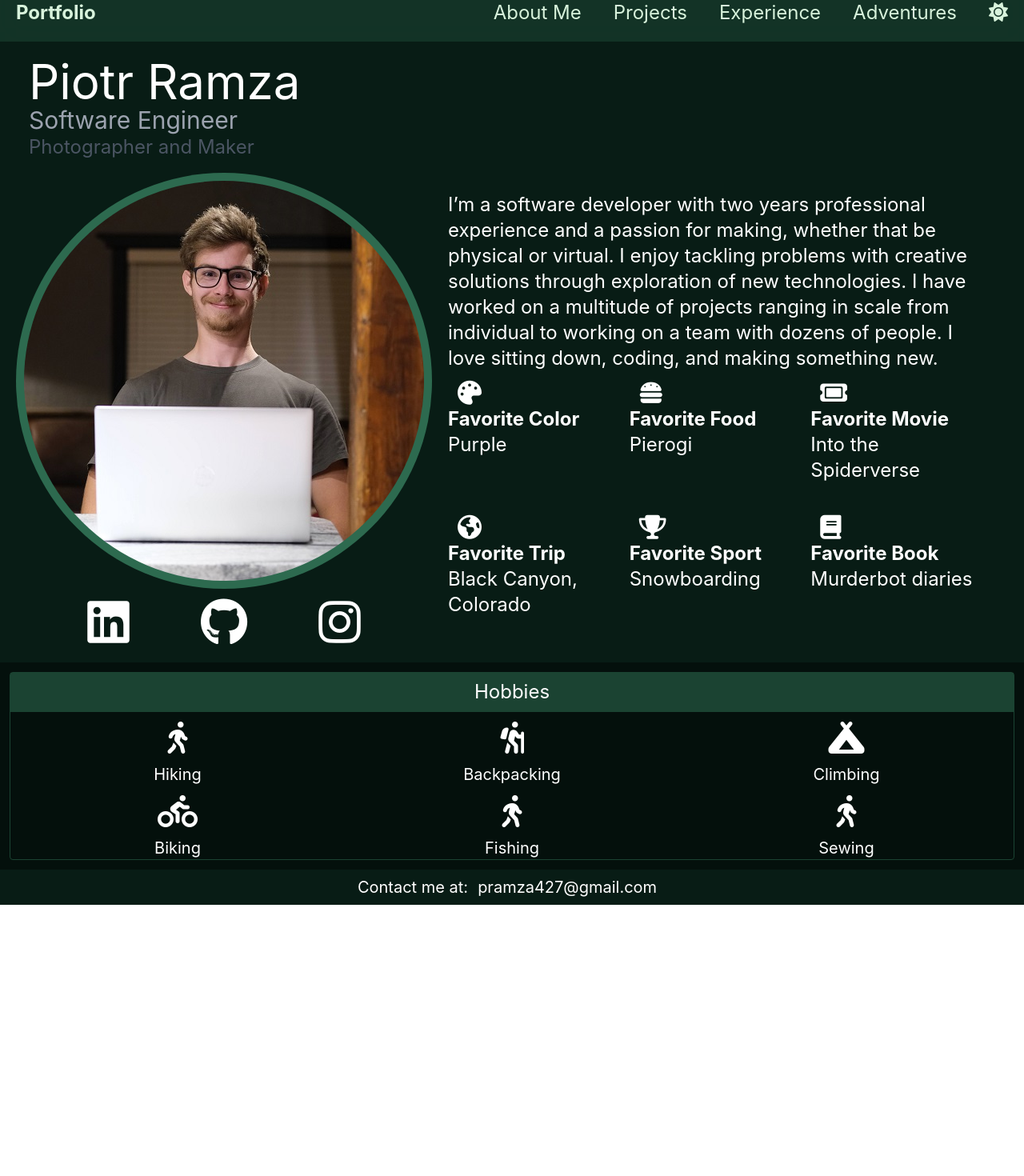
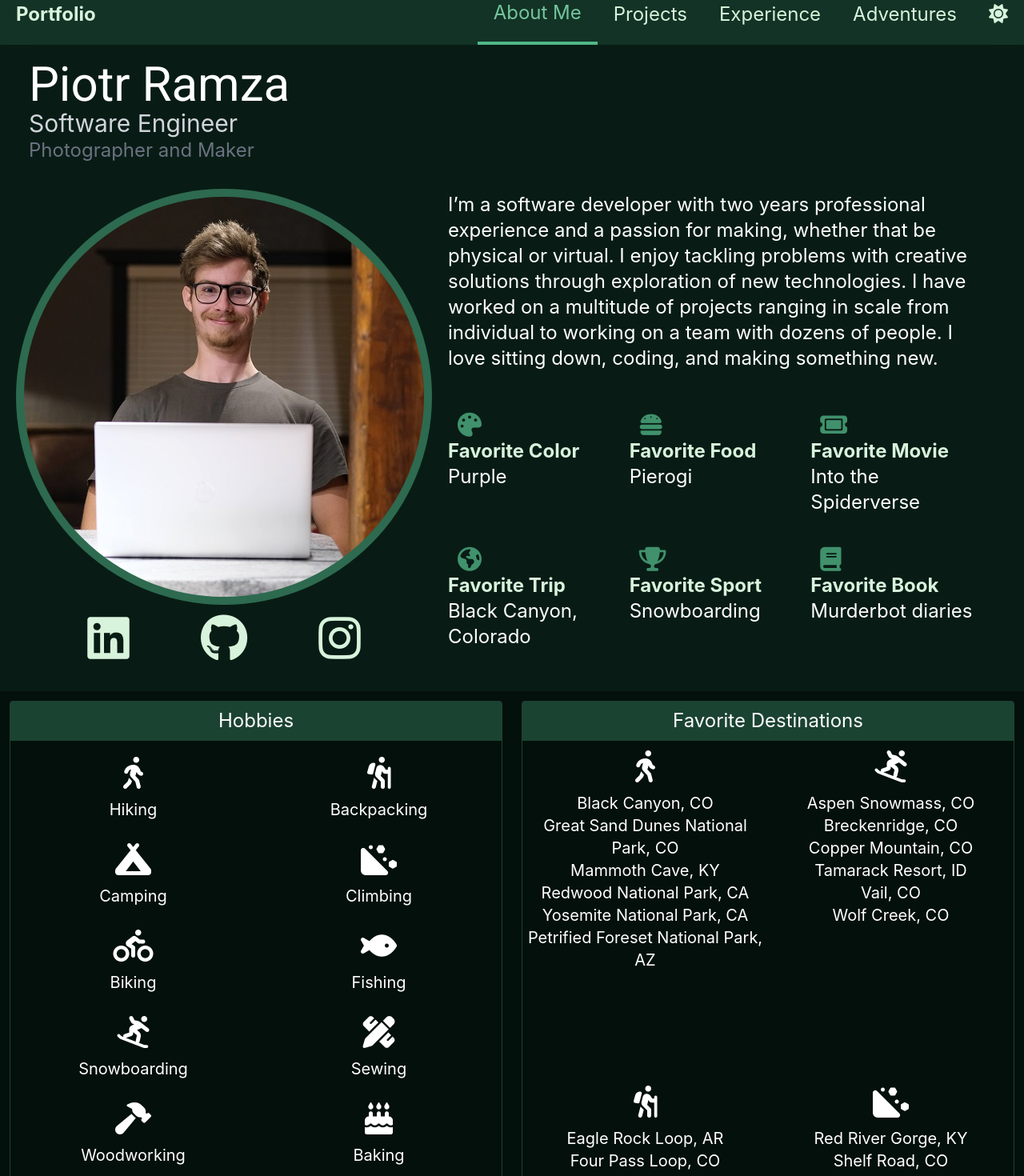
Before and after one commit to pramza427/showcase, a React (Create React App) app: page / in a window 1280 px wide. Shown: the part 20-1490 px from the top of the page at 80% size. Before the commit the page ends 1151 px from the top, so only its background shows below. Built offline with nearby package versions, Linux system fonts and the light colour scheme.

Commit message:
Improve About me page and begin dark mode

```diff
--- a/public/index.html
+++ b/public/index.html
@@ -1,21 +1,25 @@
 <!DOCTYPE html>
 <html lang="en">
+
 <head>
   <meta charset="utf-8" />
   <link rel="icon" href="%PUBLIC_URL%/favicon.ico" />
   <script src="https://kit.fontawesome.com/f1945f82f5.js" crossorigin="anonymous"></script>
   <meta name="viewport" content="width=device-width, initial-scale=1" />
   <meta name="theme-color" content="#000000" />
-    <meta
-      name="description"
-      content="All about Piotr Ramza"
-    />
+  <meta name="description" content="All about Piotr Ramza" />
   <link rel="apple-touch-icon" href="%PUBLIC_URL%/logo192.png" />
   <link rel="manifest" href="%PUBLIC_URL%/manifest.json" />
+  <link rel="preconnect" href="https://fonts.googleapis.com">
+  <link rel="preconnect" href="https://fonts.gstatic.com" crossorigin>
+  <link href="https://fonts.googleapis.com/css2?family=Roboto&display=swap" rel="stylesheet">
+
   <title>Piotr Ramza Portfolio</title>
 </head>
+
 <body>
   <noscript>You need to enable JavaScript to run this app.</noscript>
   <div id="root"></div>
 </body>
+
 </html>
--- a/src/App.css
+++ b/src/App.css
@@ -17,13 +17,10 @@
   color: #61dafb;
 }
 
-@keyframes App-logo-spin {
-  from {
-    transform: rotate(0deg);
-  }
-  to {
-    transform: rotate(360deg);
-  }
+.roboto-regular {
+  font-family: "Roboto", sans-serif;
+  font-weight: 400;
+  font-style: normal;
 }
 
 .carouselContainer {
--- a/src/App.js
+++ b/src/App.js
@@ -9,26 +9,24 @@ function App() {
   const [page, setPage] = useState(0);
   const [isDark, setIsDark] = useState(false);
 
+  // set isDark when loading browser
   useEffect(() => {
     var dark = localStorage.getItem("isDark");
-    console.log(dark)
     dark = dark ?? true;
-    console.log(dark)
-    if(dark === true){
+    if (dark === true) {
       document.getElementById("root").classList.add("dark");
     }
-    else{
+    else {
       document.getElementById("root").classList.remove("dark");
     }
     setIsDark(dark)
-    console.log(isDark)
   }, []);
 
-  function setDisplayMode(bool){
-    if(bool === true){
+  function setDisplayMode(bool) {
+    if (bool === true) {
       document.getElementById("root").classList.add("dark");
     }
-    else{
+    else {
       document.getElementById("root").classList.remove("dark");
     }
     localStorage.setItem("isDark", bool)
@@ -63,40 +61,48 @@ function App() {
   }
 
   return (
-    <div className="bg-gray-100 dark:bg-seagreen-950 text-sm md:text-xl ">
+    <div className="bg-gray-100 dark:bg-mint-950 text-sm md:text-xl ">
       <main className='App-main text-black dark:text-white flex flex-col'>
-        <nav className='w-full text-sm md:text-2xl text-center bg-seagreen-800 text-seagreen-100 sticky top-0 bg-opacity-70 backdrop-blur-[18px]'>
+        <nav className='w-full text-sm md:text-2xl text-center bg-mint-800 text-mint-100 sticky top-0 bg-opacity-70 backdrop-blur-[18px]'>
           <div className='flex justify-center items-center '>
             <div className='p-5 font-bold'>Portfolio</div>
             <div className='flex-grow' />
-            <div className='p-5 cursor-pointer hover:bg-seagreen-800'
+            <div className={page === Pages.ABOUT
+              ? "p-5 text-mint-400 border-b-4 border-mint-500 "
+              : "p-5 cursor-pointer hover:text-mint-500"}
               onClick={() => setPage(Pages.ABOUT)}>
               About Me
             </div>
-            <div className='p-5 cursor-pointer hover:bg-seagreen-800'
+            <div className={page === Pages.PROJECTS
+              ? "p-5 text-mint-400 border-b-4 border-mint-500 "
+              : "p-5 cursor-pointer hover:text-mint-500"}
               onClick={() => setPage(Pages.PROJECTS)}>
               Projects
             </div>
-            <div className='p-5 cursor-pointer hover:bg-seagreen-800'
+            <div className={page === Pages.EXPERIENCE
+              ? "p-5 text-mint-400 border-b-4 border-mint-500 "
+              : "p-5 cursor-pointer hover:text-mint-500"}
               onClick={() => setPage(Pages.EXPERIENCE)}>
               Experience
             </div>
-            <div className='p-5 cursor-pointer hover:bg-seagreen-800'
+            <div className={page === Pages.ADVENTURES
+              ? "p-5 text-mint-400 border-b-4 border-mint-500 "
+              : "p-5 cursor-pointer hover:text-mint-500"}
               onClick={() => setPage(Pages.ADVENTURES)}>
               Adventures
             </div>
-            <div className='p-5 cursor-pointer hover:bg-seagreen-800'
+            <div className='p-5 cursor-pointer hover:text-mint-500'
               onClick={() => setDisplayMode(!isDark)}>
-                {isDark === true ? <i class="fa-solid fa-sun"></i> : <i class="fa-solid fa-moon"></i>}
+              {isDark === true ? <i class="fa-solid fa-sun"></i> : <i class="fa-solid fa-moon"></i>}
             </div>
           </div>
         </nav>
 
         {mainContent}
 
-        <div className='flex-grow'/>
+        <div className='flex-grow' />
 
-        <footer className='flex p-2 text-white items-center justify-center bg-seagreen-700 dark:bg-seagreen-900'>
+        <footer className='flex p-2 text-white items-center justify-center bg-mint-700 dark:bg-mint-900'>
           <div className='select-none'>
             Contact me at:
           </div>
--- a/src/pages/AboutPage.js
+++ b/src/pages/AboutPage.js
@@ -2,67 +2,67 @@ function AboutPage() {
 
     return (
         <div>
-            <div className="p-5 flex flex-col bg-seagreen-100 dark:bg-seagreen-900">
+            <div className="p-5 flex flex-col bg-mint-100 dark:bg-mint-900">
                 <div className="m-4 mt-0">
-                    <div className="text-6xl font-roboto">Piotr Ramza</div>
-                    <div className="text-3xl text-gray-400">Software Engineer</div>
-                    <div className="text-2xl text-gray-600">Photographer and Maker</div>
+                    <div className="text-6xl roboto-regular text-mint-900 dark:text-white">Piotr Ramza</div>
+                    <div className="text-3xl text-mint-800 dark:text-gray-300">Software Engineer</div>
+                    <div className="text-2xl text-mint-600 dark:text-gray-500">Photographer and Maker</div>
                 </div>
                 <div className="flex flex-col lg:flex-row items-center">
                     <div className="inline-block">
-                        <div className="flex items-center justify-center rounded-full bg-seagreen-700 min-w-[320px] h-[320px] md:min-w-[420px] md:h-[420px] xl:min-w-[520px] xl:h-[520px]">
+                        <div className="flex items-center justify-center rounded-full bg-mint-700 min-w-[320px] h-[320px] md:min-w-[420px] md:h-[420px] xl:min-w-[520px] xl:h-[520px]">
                             <img alt="Me" className="rounded-full min-w-[300px] h-[300px] md:min-w-[400px] md:h-[400px] xl:min-w-[500px] xl:h-[500px]" src="imgs/me.jpg" />
                         </div>
-                        <div className="mt-3 flex justify-evenly">
+                        <div className="mt-3 flex justify-evenly text-mint-800 dark:text-mint-100">
                             <a href="https://www.linkedin.com/in/piotrramza/">
-                                <i class="fa-brands fa-3x fa-linkedin"></i>
+                                <i class="fa-brands fa-3x fa-linkedin hover:text-mint-600"></i>
                             </a>
-                            <a href="https://www.linkedin.com/in/piotrramza/">
-                                <i class="fa-brands fa-3x fa-github"></i>
+                            <a href="https://github.com/pramza427">
+                                <i class="fa-brands fa-3x fa-github  hover:text-mint-600"></i>
                             </a>
                             <a href="https://www.instagram.com/p_ramza/">
-                                <i class="fa-brands fa-3x fa-instagram"></i>
+                                <i class="fa-brands fa-3x fa-instagram  hover:text-mint-600"></i>
                             </a>
                         </div>
                     </div>
 
                     <div className="p-5 flex flex-col items-center text-2xl">
-                        <div>
+                        <div className="pb-10">
                             I’m a software developer with two years professional experience and a passion for making, whether that be physical or virtual. I enjoy tackling problems with creative solutions through exploration of new technologies. I have worked on a multitude of projects ranging in scale from individual to working on a team with dozens of people. I love sitting down, coding, and making something new.
                         </div>
                         <div id="favorites" className="w-full m-3 rounded">
                             <div className="grid grid-cols-2 md:grid-cols-3 gap-y-10">
                                 <div className="">
-                                    <i className="fas fa-lg md:fa-3x fa-palette m-3" />
-                                    <div className="font-bold">Favorite Color</div>
+                                    <i className="fas fa-lg md:fa-3x fa-palette m-3 text-mint-600" />
+                                    <div className="font-bold text-mint-900 dark:text-mint-100">Favorite Color</div>
                                     <div className="">Purple</div>
                                 </div>
 
                                 <div className="">
-                                    <i className="fas fa-lg md:fa-2x fa-burger m-3" />
-                                    <div className="font-bold">Favorite Food</div>
+                                    <i className="fas fa-lg md:fa-2x fa-burger m-3 text-mint-600" />
+                                    <div className="font-bold text-mint-900 dark:text-mint-100">Favorite Food</div>
                                     <div className="">Pierogi</div>
                                 </div>
                                 <div className="">
-                                    <i className="fas fa-lg md:fa-2x fa-ticket m-3" />
-                                    <div className="font-bold">Favorite Movie</div>
+                                    <i className="fas fa-lg md:fa-2x fa-ticket m-3 text-mint-600" />
+                                    <div className="font-bold text-mint-900 dark:text-mint-100">Favorite Movie</div>
                                     <div className="">Into the Spiderverse</div>
                                 </div>
 
                                 <div className="">
-                                    <i className="fas fa-lg md:fa-2x fa-earth-americas m-3" />
-                                    <div className="font-bold">Favorite Trip</div>
+                                    <i className="fas fa-lg md:fa-2x fa-earth-americas m-3 text-mint-600" />
+                                    <div className="font-bold text-mint-900 dark:text-mint-100">Favorite Trip</div>
                                     <div className="">Black Canyon, Colorado</div>
                                 </div>
                                 <div className="">
-                                    <i className="fas fa-lg md:fa-2x fa-trophy m-3" />
-                                    <div className="font-bold">Favorite Sport</div>
+                                    <i className="fas fa-lg md:fa-2x fa-trophy m-3 text-mint-600" />
+                                    <div className="font-bold text-mint-900 dark:text-mint-100">Favorite Sport</div>
                                     <div className="">Snowboarding</div>
                                 </div>
 
                                 <div className="">
-                                    <i className="fas fa-lg md:fa-2x fa-book m-3" />
-                                    <div className="font-bold">Favorite Book</div>
+                                    <i className="fas fa-lg md:fa-2x fa-book m-3 text-mint-600" />
+                                    <div className="font-bold text-mint-900 dark:text-mint-100">Favorite Book</div>
                                     <div className="">Murderbot diaries</div>
                                 </div>
                             </div>
@@ -73,9 +73,7 @@ function AboutPage() {
                 </div>
 
 
-                <div id="favlocs" className="">
 
-                </div>
 
 
 
@@ -84,44 +82,125 @@ function AboutPage() {
             </div>
 
 
-
-            <div id="hobbies" className="m-3 border border-seagreen-200 dark:border-seagreen-800 rounded">
-                <div className="p-2 border-b border-seagreen-200 dark:border-seagreen-800 bg-seagreen-200 dark:bg-seagreen-800 text-2xl text-center">
+            <div className="grid md:grid-cols-2">
+                <div id="hobbies" className="m-3 border border-mint-200 dark:border-mint-800 bg-mint-100 dark:bg-transparent rounded">
+                    <div className="p-2 border-b border-mint-200 dark:border-mint-800 bg-mint-200 dark:bg-mint-800 text-2xl text-center">
                         Hobbies
                     </div>
-                <div className="grid grid-cols-3 bg-seagreen-100 dark:bg-transparent">
-                    <div className="text-center">
+                    <div className="grid grid-cols-3 md:grid-cols-2">
+
+                        <div className="m-2 text-center">
                             <i className="fas fa-2x md:fa-4x fa-walking m-3" />
                             <div className="">Hiking</div>
                         </div>
 
-                    <div className="text-center">
+                        <div className="m-2 text-center">
                             <i className="fas fa-2x md:fa-4x fa-hiking m-3" />
                             <div className="">Backpacking</div>
                         </div>
-                    <div className="text-center">
+
+                        <div className="m-2 text-center">
                             <i className="fas fa-2x md:fa-4x fa-campground m-3" />
+                            <div className="">Camping</div>
+                        </div>
+
+                        <div className="m-2 text-center">
+                            <i className="fas fa-2x md:fa-4x fa-hill-rockslide m-3" />
                             <div className="">Climbing</div>
                         </div>
 
-                    <div className="text-center">
+                        <div className="m-2 text-center">
                             <i className="fas fa-2x md:fa-4x fa-biking m-3" />
                             <div className="">Biking</div>
                         </div>
-                    <div className="text-center">
-                        <i className="fas fa-2x md:fa-4x fa-walking m-3" />
+
+                        <div className="m-2 text-center">
+                            <i className="fas fa-2x md:fa-4x fa-fish m-3" />
                             <div className="">Fishing</div>
                         </div>
 
+                        <div className="m-2 text-center">
+                            <i className="fas fa-2x md:fa-4x fa-person-snowboarding m-3" />
+                            <div className="">Snowboarding</div>
+                        </div>
+
+                        <div className="m-2 text-center">
+                            <i className="fas fa-2x md:fa-4x fa-pen-ruler m-3" />
+                            <div className="">Sewing</div>
+                        </div>
+
+                        <div className="m-2 text-center">
+                            <i className="fas fa-2x md:fa-4x fa-hammer m-3" />
+                            <div className="">Woodworking</div>
+                        </div>
+
+                        <div className="m-2 text-center">
+                            <i className="fas fa-2x md:fa-4x fa-cake m-3" />
+                            <div className="">Baking</div>
+                        </div>
+
+                        <div className="m-2 text-center">
+                            <i className="fas fa-2x md:fa-4x fa-code m-3" />
+                            <div className="">Coding</div>
+                        </div>
+                    </div>
+
+                </div>
+
+                <div id="favLocs" className="m-3 border border-mint-200 dark:border-mint-800 bg-mint-100 dark:bg-transparent rounded">
+                    <div className="p-2 border-b border-mint-200 dark:border-mint-800 bg-mint-200 dark:bg-mint-800 text-2xl text-center">
+                        Favorite Destinations
+                    </div>
+                    <div className="grid grid-cols-3 md:grid-cols-2 h-full">
                         <div className="text-center">
                             <i className="fas fa-2x md:fa-4x fa-walking m-3" />
-                        <div className="">Sewing</div>
+                            <div>Black Canyon, CO</div>
+                            <div>Great Sand Dunes National Park, CO</div>
+                            <div>Mammoth Cave, KY</div>
+                            <div>Redwood National Park, CA</div>
+                            <div>Yosemite National Park, CA</div>
+                            <div>Petrified Foreset National Park, AZ</div>
+                        </div>
+
+                        <div className="text-center">
+                            <i className="fas fa-2x md:fa-4x fa-person-snowboarding m-3" />
+                            <div>Aspen Snowmass, CO</div>
+                            <div>Breckenridge, CO</div>
+                            <div>Copper Mountain, CO</div>
+                            <div>Tamarack Resort, ID</div>
+                            <div>Vail, CO</div>
+                            <div>Wolf Creek, CO</div>
+                        </div>
+
+                        <div className="text-center">
+                            <i className="fas fa-2x md:fa-4x fa-hiking m-3" />
+                            <div>Eagle Rock Loop, AR</div>
+                            <div>Four Pass Loop, CO</div>
+                            <div>Wind River Range, WY</div>
+                        </div>
+
+                        <div className="text-center">
+                            <i className="fas fa-2x md:fa-4x fa-hill-rockslide m-3" />
+                            <div>Red River Gorge, KY</div>
+                            <div>Shelf Road, CO</div>
+                            <div>Ten Sleep Canyon, WY</div>
+                            <div></div>
                         </div>
                     </div>
                 </div>
 
+            </div>
+
             <div id="strengths" className="">
 
+            </div>
+
+            <div id="favPhotos">
+                <div id="ImageCarosel">
+                    <div className="absolute">left</div>
+                    <div className="absolute">right</div>
+
+                </div>
             </div>
 
         </div>
--- a/src/pages/ExperiencePage.js
+++ b/src/pages/ExperiencePage.js
@@ -10,13 +10,13 @@ function ExperiencePage() {
             )
         })
         return (
-            <div key={i} className="text-base md:text-xl rounded border border-seagreen-800 bg-seagreen-900 mt-10 p-5">
+            <div key={i} className="text-base md:text-xl rounded border border-mint-800 bg-mint-900 mt-10 p-5">
                 <div className="flex">
                     <div className="text-lg md:text-3xl">{e.position}</div>
                     <div className="flex-grow"></div>
                     <div className="text-sm md:text-lg">{e.date}</div>
                 </div>
-                <div className="flex border-b border-seagreen-800 mb-4 pb-2 text-gray-300">
+                <div className="flex border-b border-mint-800 mb-4 pb-2 text-gray-300">
                     <div className="text-md ">{e.company}</div>
                     <div className="flex-grow" />
                     <div className="text-sm md:text-lg">{e.location}</div>
--- a/src/pages/ProjectPage.js
+++ b/src/pages/ProjectPage.js
@@ -4,7 +4,7 @@ function ProjectPage() {
 
     const projectBlocks = projects.map((p, i) => {
         return (
-            <div key={i} className="m-4 rounded-lg border border-seagreen-800 bg-seagreen-900 h-min">
+            <div key={i} className="m-4 rounded-lg border border-mint-800 bg-mint-900 h-min">
                 <img className="rounded-t-lg w-full" alt="" src={p.img_src} />
                 <section id="cardBody" className="p-2">
                     <div className="flex">
@@ -14,10 +14,10 @@ function ProjectPage() {
                     </div>
                     <div className="py-3">{p.description}</div>
                     <div className="flex justify-between">
-                        <a className="px-2 m-2 border border-gray-500 rounded hover:bg-seagreen-700" href={p.repo_link}>
+                        <a className="px-2 m-2 border border-gray-500 rounded hover:bg-mint-700" href={p.repo_link}>
                             Code
                         </a>
-                        <a className="px-2 m-2 border border-gray-500 rounded hover:bg-seagreen-700" href={p.web_link}>
+                        <a className="px-2 m-2 border border-gray-500 rounded hover:bg-mint-700" href={p.web_link}>
                             Demo
                         </a>
                     </div>
--- a/tailwind.config.js
+++ b/tailwind.config.js
@@ -5,7 +5,7 @@ module.exports = {
   theme: {
     extend: {
       colors: {
-        seagreen: {
+        mint: {
           100: '#D8F3DC',
           200: '#B7E4C7',
           300: '#95D5B2',
```
Also changed, not shown: src/pages/AdventurePage.js (+6 -6 lines). Lines whose indentation alone changed are shown as unchanged.
